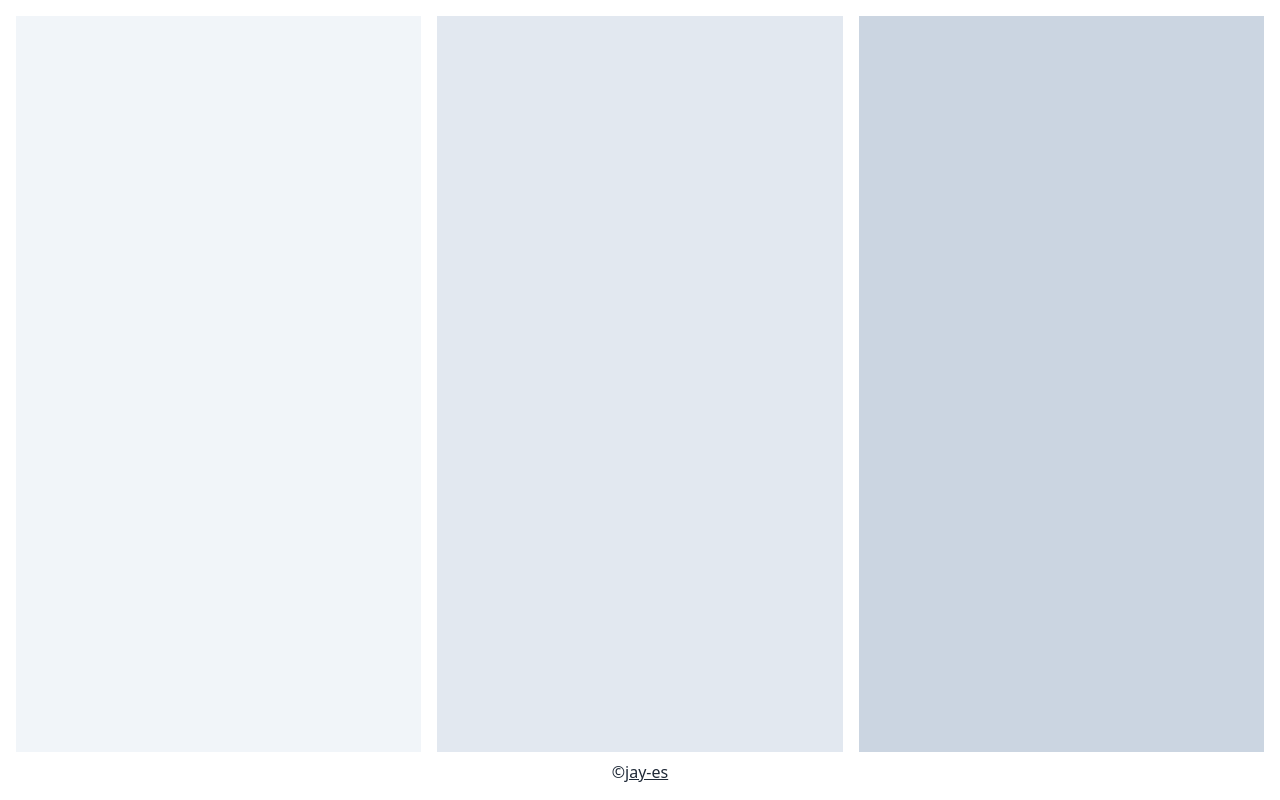
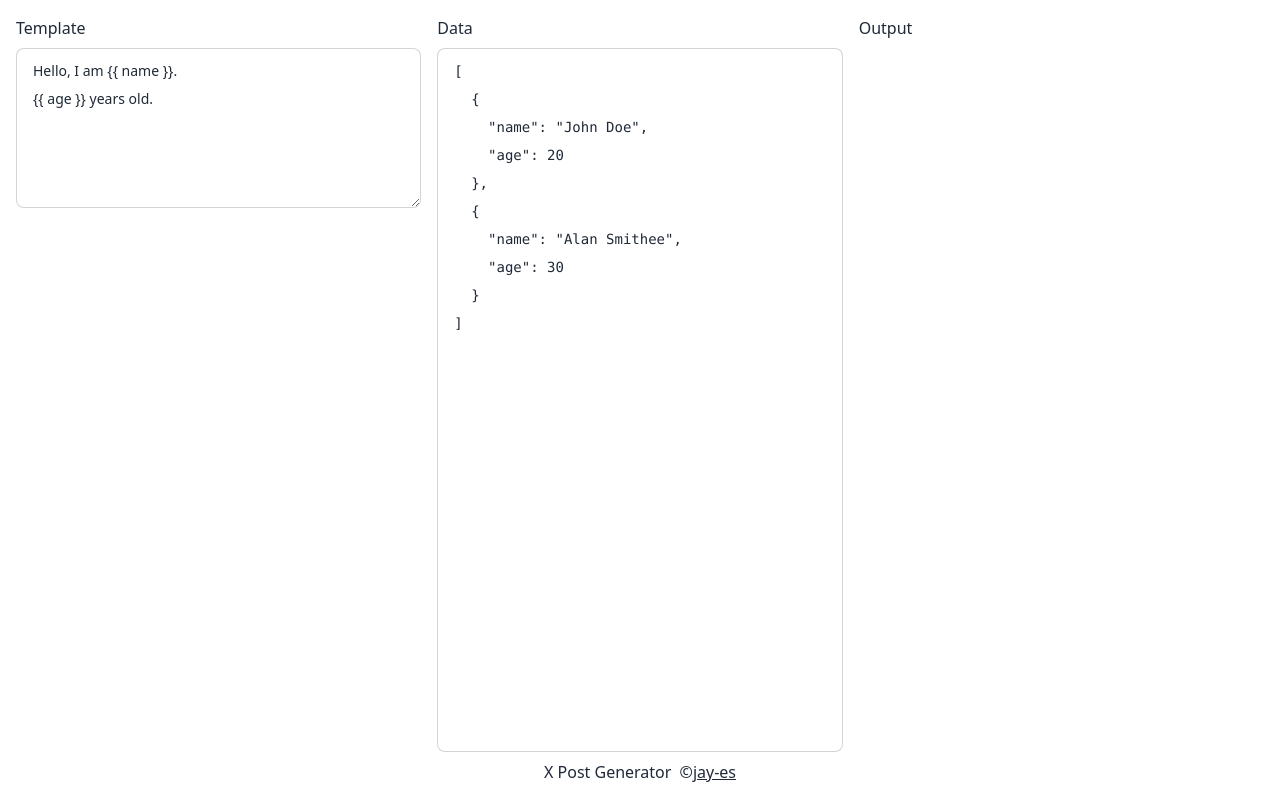
Before and after one commit to jay-es/x-post-gen, a Vue app: page / in a window 1280 px wide. Built offline with nearby package versions, Linux system fonts and the light colour scheme.

Commit message:
データ入力部分

```diff
--- a/eslint.config.js
+++ b/eslint.config.js
@@ -18,6 +18,12 @@ export default [
   ...vueTsEslintConfig(),
 
   {
+    rules: {
+      'vue/attributes-order': ['error', { alphabetical: true }],
+    },
+  },
+
+  {
     ...pluginVitest.configs.recommended,
     files: ['src/**/__tests__/*'],
   },
--- a/src/App.vue
+++ b/src/App.vue
@@ -1,17 +1,36 @@
-<script setup lang="ts"></script>
+<script setup lang="ts">
+import { ref } from 'vue'
+import AppSection from './components/AppSection.vue'
+import * as defaultValues from './default-values'
+
+const template = ref(defaultValues.template)
+const data = ref(defaultValues.data)
+</script>
 
 <template>
   <main class="grid grid-cols-3 gap-x-4">
-    <div class="h-full bg-slate-100"></div>
-    <div class="h-full bg-slate-200"></div>
-    <div class="h-full bg-slate-300"></div>
+    <AppSection title="Template">
+      <textarea
+        v-model="template"
+        class="textarea textarea-bordered h-40 w-full resize-y"
+      />
+      <!-- TODO: how to use -->
+    </AppSection>
+    <AppSection class="grid grid-rows-[auto_1fr]" title="Data">
+      <textarea
+        v-model="data"
+        class="textarea textarea-bordered resize-none font-mono"
+      />
+    </AppSection>
+    <AppSection title="Output" />
   </main>
 
-  <footer class="text-center">
+  <footer class="space-x-1 text-center">
+    <h1 class="inline">X Post Generator</h1>
     <a
       href="https://github.com/jay-es/x-post-gen"
+      rel="noopener noreferrer"
       target="_blank"
-      rel="noopener noreferrer"
     >
       &copy;<span class="underline">jay-es</span>
     </a>
--- /dev/null
+++ b/src/components/AppSection.vue
@@ -0,0 +1,9 @@
+<script setup lang="ts">
+defineProps<{ title: string }>()
+</script>
+<template>
+  <section>
+    <h2 class="mb-2 font-medium">{{ title }}</h2>
+    <slot />
+  </section>
+</template>
--- /dev/null
+++ b/src/default-values.ts
@@ -0,0 +1,15 @@
+export const template = `Hello, I am {{ name }}.
+{{ age }} years old.`
+
+const rawData = [
+  {
+    name: 'John Doe',
+    age: 20,
+  },
+  {
+    name: 'Alan Smithee',
+    age: 30,
+  },
+]
+
+export const data = JSON.stringify(rawData, null, 2)
```
